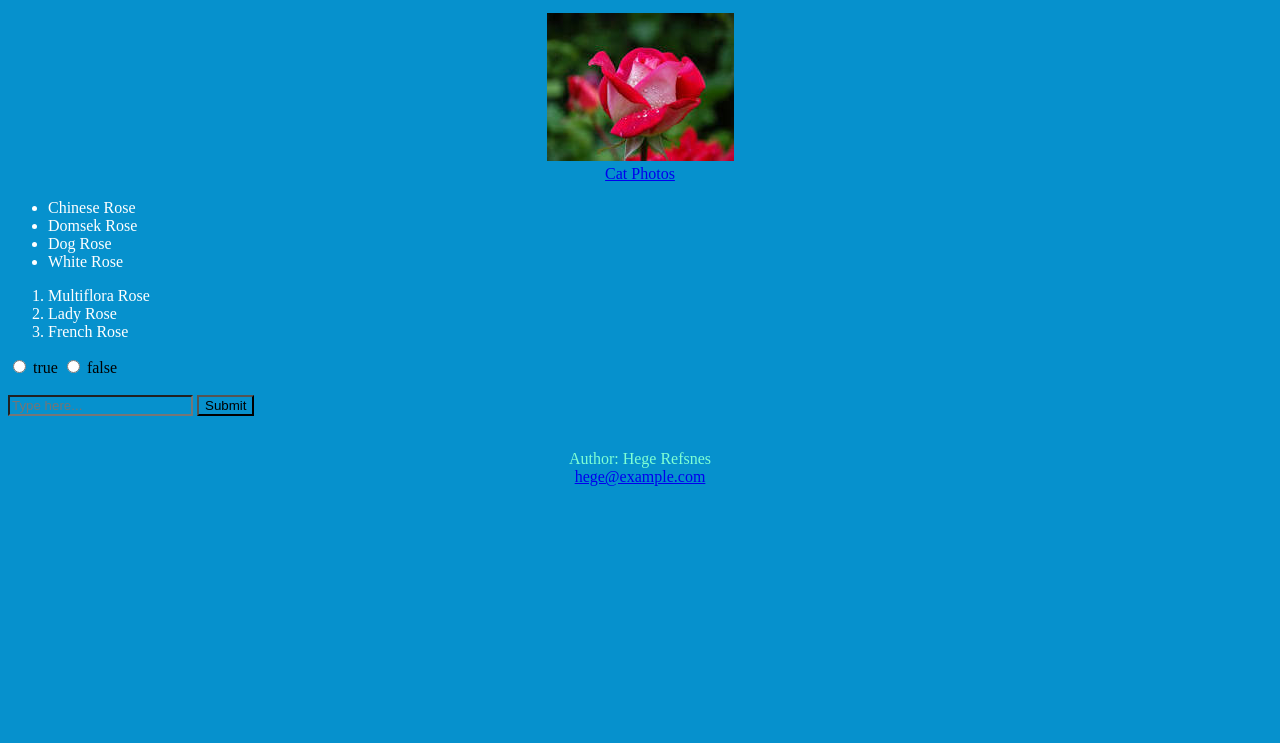
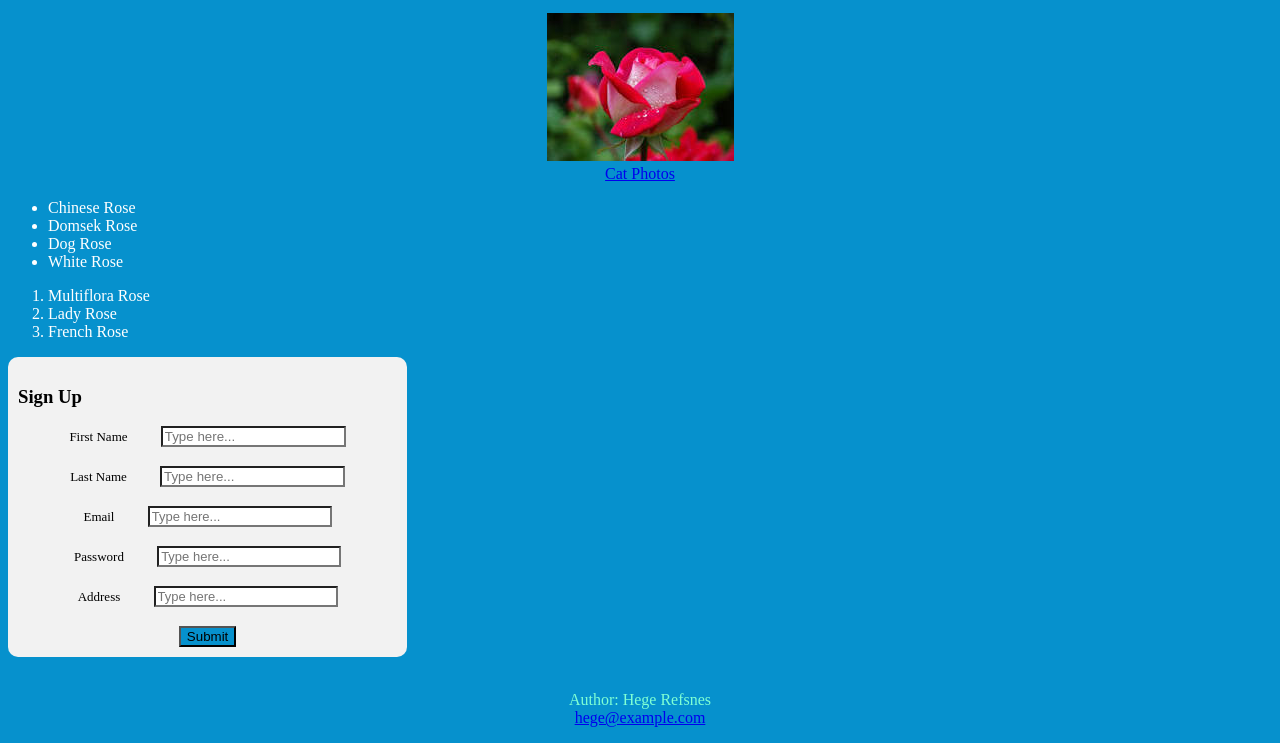
Before and after one commit to mubashar1610/DemoApp, a plain HTML site: page index.html in a window 1280 px wide. Shown: the part 127-870 px from the top of the page. Before the commit the page ends 800 px from the top, so only its background shows below. Drawn offline with Linux system fonts and the light colour scheme.

Commit message:
Design Signup form

```diff
--- a/index.html
+++ b/index.html
@@ -59,14 +59,40 @@
     </ol>
 
     <!--Inline CSS-->
-    <div class="form_content" style=" border-radius: 15%; shape-margin: 20%;" class="form">
-        <form>
-            <label> <input type="radio" name="true"> true </label>
-            <label> <input type="radio" name="true"> false </label> <br> <br>
-            <input type="text" placeholder="Type here..." required>
-            <button type="submit">Submit</button>
-        </form>
-    </div>
+    <form class="form-background">
+        <h3 style="background-color: #f2f2f2;">Sign Up</h3>
+
+        <div id="first_name_box">
+            <label id="first_name">First Name <input id="first_name_input" style="background-color: white; margin-left: 30px;" type="text"
+                placeholder="Type here..." required> </label> <br> <br>
+        </div>
+
+        <div id="last_name_box" >
+            <label id="last_name">Last Name <input id="last_name_input" style="background-color: white; margin-left: 30px;" type="text"
+                placeholder="Type here..." required> </label>
+        </div>
+
+        <div id="email_box" >
+            <label id="email">Email <input id="email" style="background-color: white; margin-left: 30px;" type="email" placeholder="Type here..."
+                required>
+        </label>
+        </div>
+
+        <div id="password_box">
+            <label id="password">Password <input id="password" style="background-color: white; margin-left: 30px;" type="password"
+                placeholder="Type here..." required> </label><br> <br>
+        </div>
+
+        <div id="address_box">
+            <label id="address">Address <input id="address" style="background-color: white; margin-left: 30px;" type="text"
+                placeholder="Type here..." required> </label><br> <br>
+
+        </div>
+
+        <button type="submit" style="display: block;
+        margin: 0 auto;
+      ">Submit</button>
+    </form>
 
 </body> <br>
 <footer style="text-align: center;">
--- a/styles.css
+++ b/styles.css
@@ -27,11 +27,35 @@ p {
     text-align: center;
     color: white;
 }
+#first_name,#last_name,#email,#password,#address{
+    background-color: transparent;
+    font-size: small;
+}
+
+#first_name_input,#last_name_input,#email_input,#password_input,#address_input{
+    background-color: white;
+
+}
+
+#first_name_box,#last_name_box,#email_box,#password_box,#address_box{
+  height: 40px;
+  background-color: transparent;
+  text-align: center;
+
+}
+
 
 /*class selctor */
 
-.form_content {
-    background-color: blueviolet;
+.form_container{
+    background-color: white;
+}
+
+.form-background {
+    background-color: #f2f2f2;
+    padding: 10px;
+    border-radius: 10px;
+    width: 30%;
 }
 
 /*universal selctor */
```
